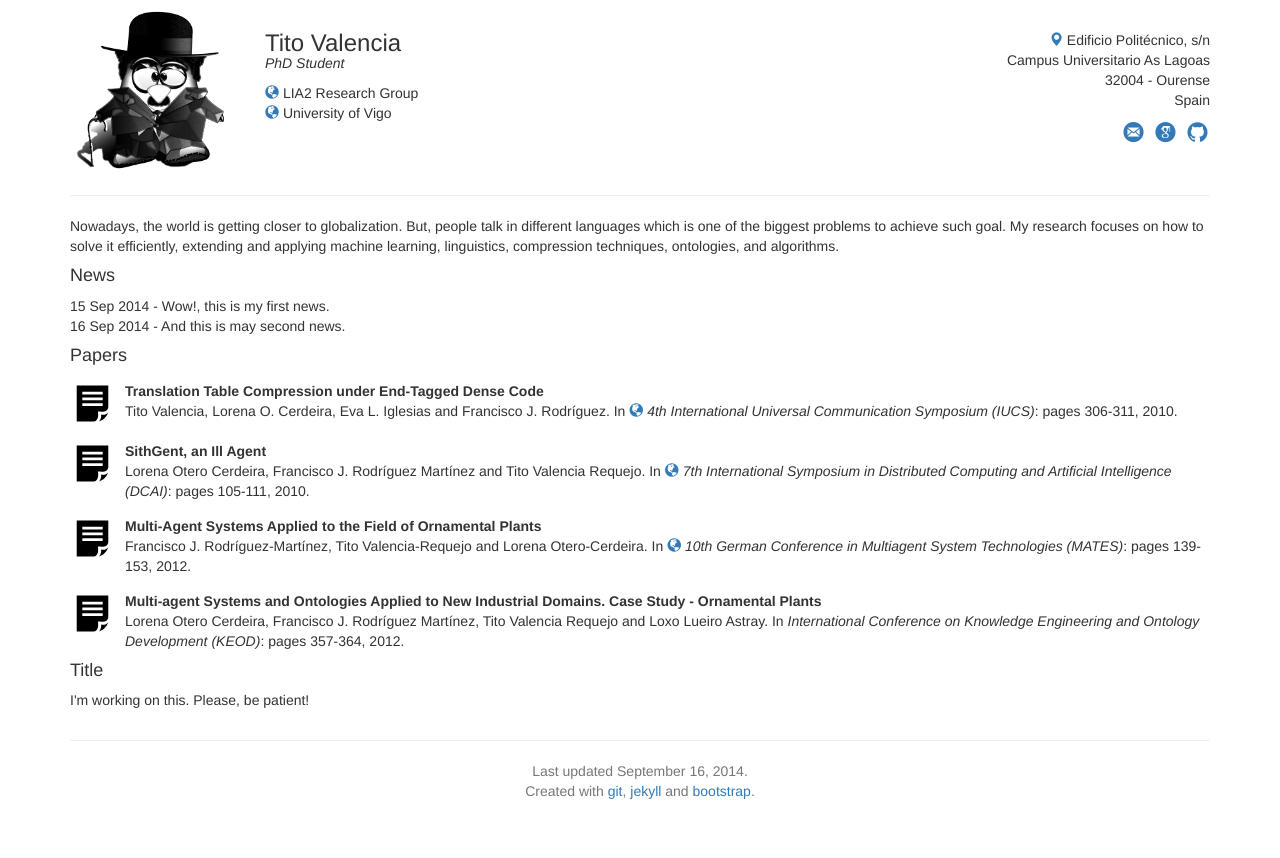
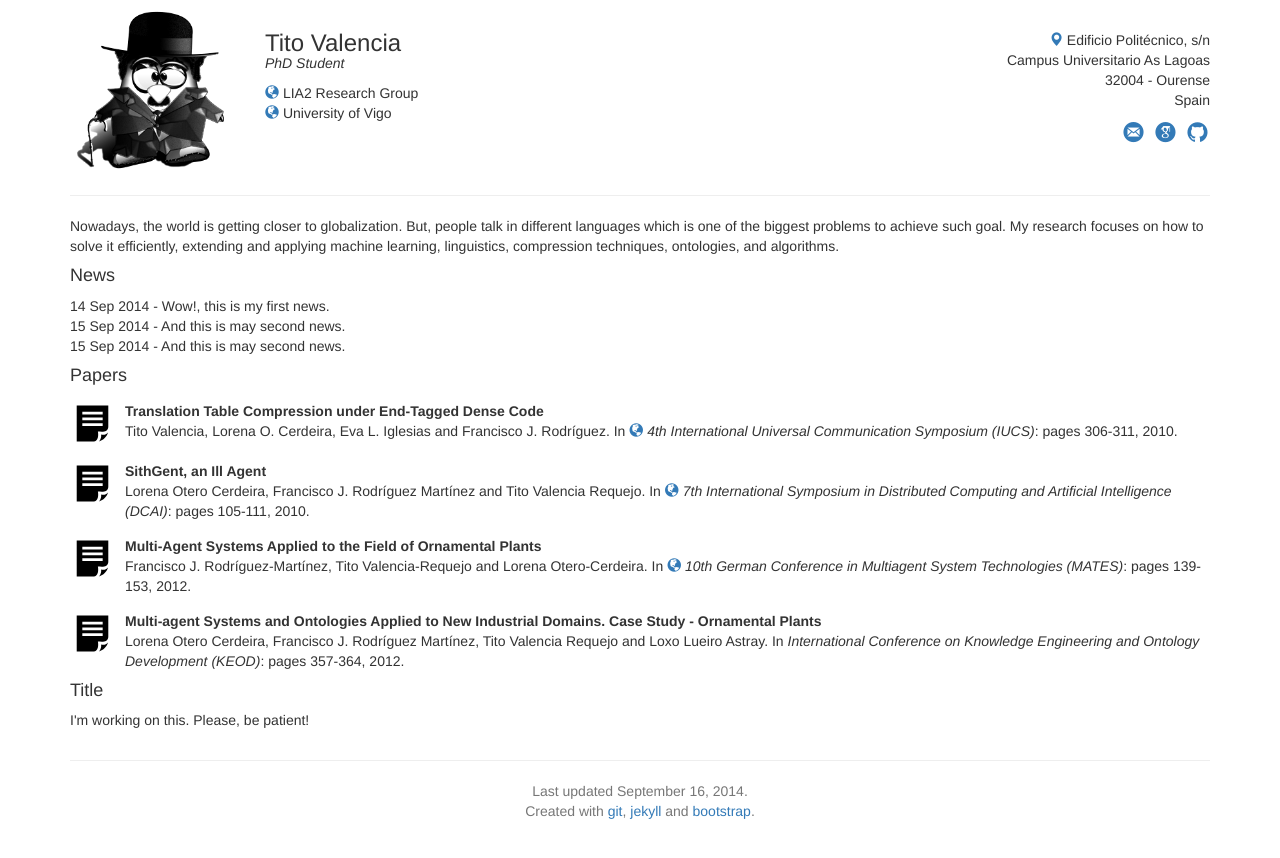
Before and after one commit to tvalreq/tvalreq.github.com, a Jekyll site: the page built from index.html, in a window 1280 px wide. Shown: the top 858 px of the page. Built offline with Jekyll 4.4.1, drawn with Linux system fonts in a browser that asks for light colours; nearby versions of some CDN libraries.

Commit message:
minor bugs

```diff
--- a/_data/news-list.yml
+++ b/_data/news-list.yml
@@ -1,7 +1,11 @@
-- date: 2014-09-15
+- date: 2014-09-14 15:00:03
   content: >
     Wow!, this is my first news.
 
-- date: 2014-09-16
+- date: 2014-09-15 14:02:08
   content: >
     And this is may second news.
+
+- date: 2014-09-15 14:25:00
+  content: >
+    And this is may second news.
```
